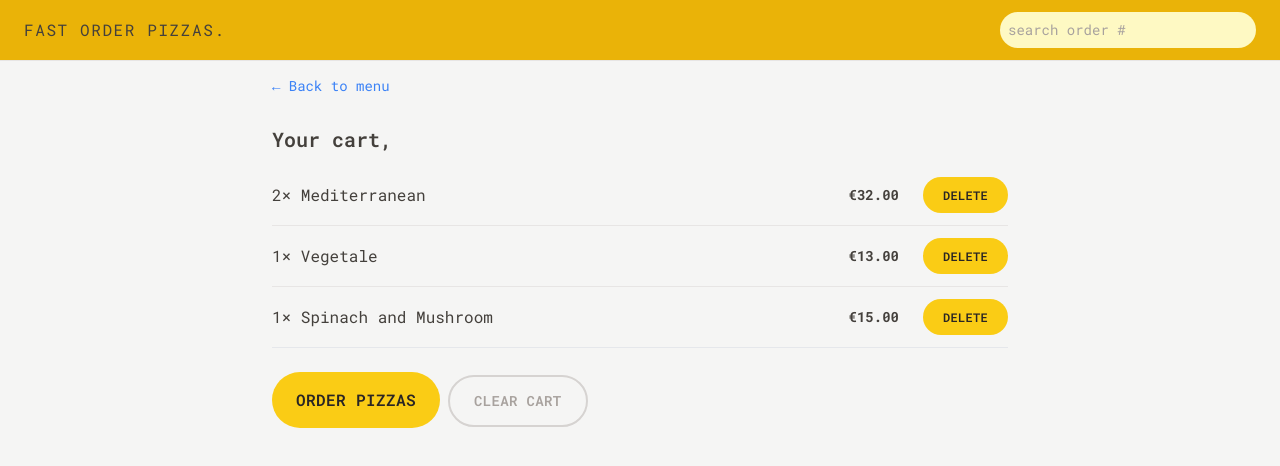
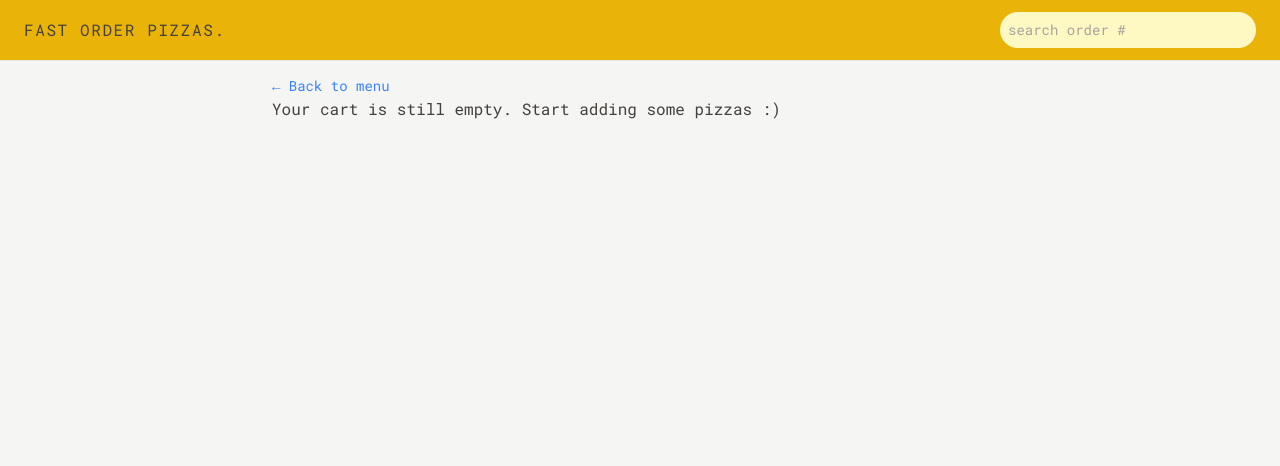
Before and after one commit to danialajz/fast-order-pizza, a React (Vite) app: page /cart in a window 1280 px wide. Shown: the top 466 px of the page. Built offline with nearby package versions, Linux system fonts and the light colour scheme.

Commit message:
handel clear cart button

```diff
--- a/src/feutures/cart/Cart.jsx
+++ b/src/feutures/cart/Cart.jsx
@@ -3,34 +3,17 @@
 import LinkButton from "../../ui/LinkButton";
 import Button from "../../ui/Button";
 import CartItem from "./CartItem";
-import { useSelector } from "react-redux";
-const fakeCart = [
-  {
-    pizzaId: 12,
-    name: "Mediterranean",
-    quantity: 2,
-    unitPrice: 16,
-    totalPrice: 32,
-  },
-  {
-    pizzaId: 6,
-    name: "Vegetale",
-    quantity: 1,
-    unitPrice: 13,
-    totalPrice: 13,
-  },
-  {
-    pizzaId: 11,
-    name: "Spinach and Mushroom",
-    quantity: 1,
-    unitPrice: 15,
-    totalPrice: 15,
-  },
-];
+import { useDispatch, useSelector } from "react-redux";
+import { clearCart, getCart } from "./CartSlice";
+import EmptyCart from "./EamptyCart";
+
 
 function Cart() {
   const username = useSelector((state) => state.user.username);
-  const cart = fakeCart;
+  const cart = useSelector(getCart);
+  const dispatch = useDispatch();
+
+  if (!cart.length) return <EmptyCart />;
   return (
     <div className="px-4 py-3">
       <LinkButton
@@ -49,7 +32,9 @@
         <Button to="/order/new" type="primary">
           Order Pizzas
         </Button>
-        <Button type="secondary">Clear cart</Button>
+        <Button type="secondary" onClick={() => dispatch(clearCart())}>
+          Clear cart
+        </Button>
       </div>
     </div>
   );
--- a/src/feutures/cart/CartSlice.js
+++ b/src/feutures/cart/CartSlice.js
@@ -33,7 +33,7 @@
       item.quantity--;
       item.totalPrice = item.quantity * item.unitPrice;
     },
-    clearCart(state, action) {
+    clearCart(state) {
       state.cart = [];
     },
   },
@@ -48,6 +48,7 @@
 
 export default cartSlice.reducer;
 
+export const getCart = (state) => state.cart.cart;
 export const getTotalCartPrice = (state) =>
   state.cart.cart.reduce((sum, item) => sum + item.totalPrice, 0);
 
--- a/src/feutures/cart/EamptyCart.jsx
+++ b/src/feutures/cart/EamptyCart.jsx
@@ -1,9 +1,13 @@
-import { Link } from 'react-router-dom';
+import React from "react";
+import { Link } from "react-router-dom";
+import LinkButton from "../../ui/LinkButton";
 
 function EmptyCart() {
   return (
-    <div>
-      <Link to="/menu">&larr; Back to menu</Link>
+    <div className="px-4 py-3">
+      <LinkButton className="font-semibold" to="/menu">
+        &larr; Back to menu
+      </LinkButton>
 
       <p>Your cart is still empty. Start adding some pizzas :)</p>
     </div>
```
